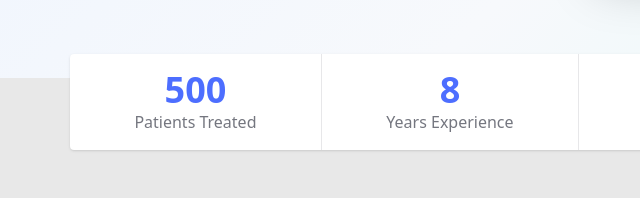
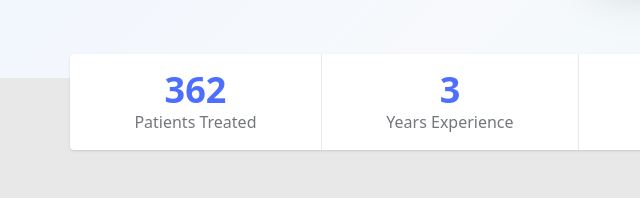
Before and after one commit to MominNisar190/Dr.Physio-WebDev, a website: page index.html in a window 1280 px wide. Shown: the part 602-800 px from the top of the page, 74-714 px from the left. Drawn offline with nearby package versions, Linux system fonts and the light colour scheme; no server answers.

Commit message:
fix some error

```diff
--- a/index.html
+++ b/index.html
@@ -82,11 +82,11 @@
   <div class="max-w-5xl mx-auto px-4 -mt-6 mb-10 reveal">
     <div class="stats stats-horizontal shadow w-full bg-base-100 flex-wrap">
       <div class="stat text-center">
-        <div class="stat-value text-primary" data-target="500">0</div>
+        <div class="stat-value text-primary" data-target="362">0</div>
         <div class="stat-desc text-base font-medium">Patients Treated</div>
       </div>
       <div class="stat text-center">
-        <div class="stat-value text-primary" data-target="8">0</div>
+        <div class="stat-value text-primary" data-target="3">0</div>
         <div class="stat-desc text-base font-medium">Years Experience</div>
       </div>
       <div class="stat text-center">
```
